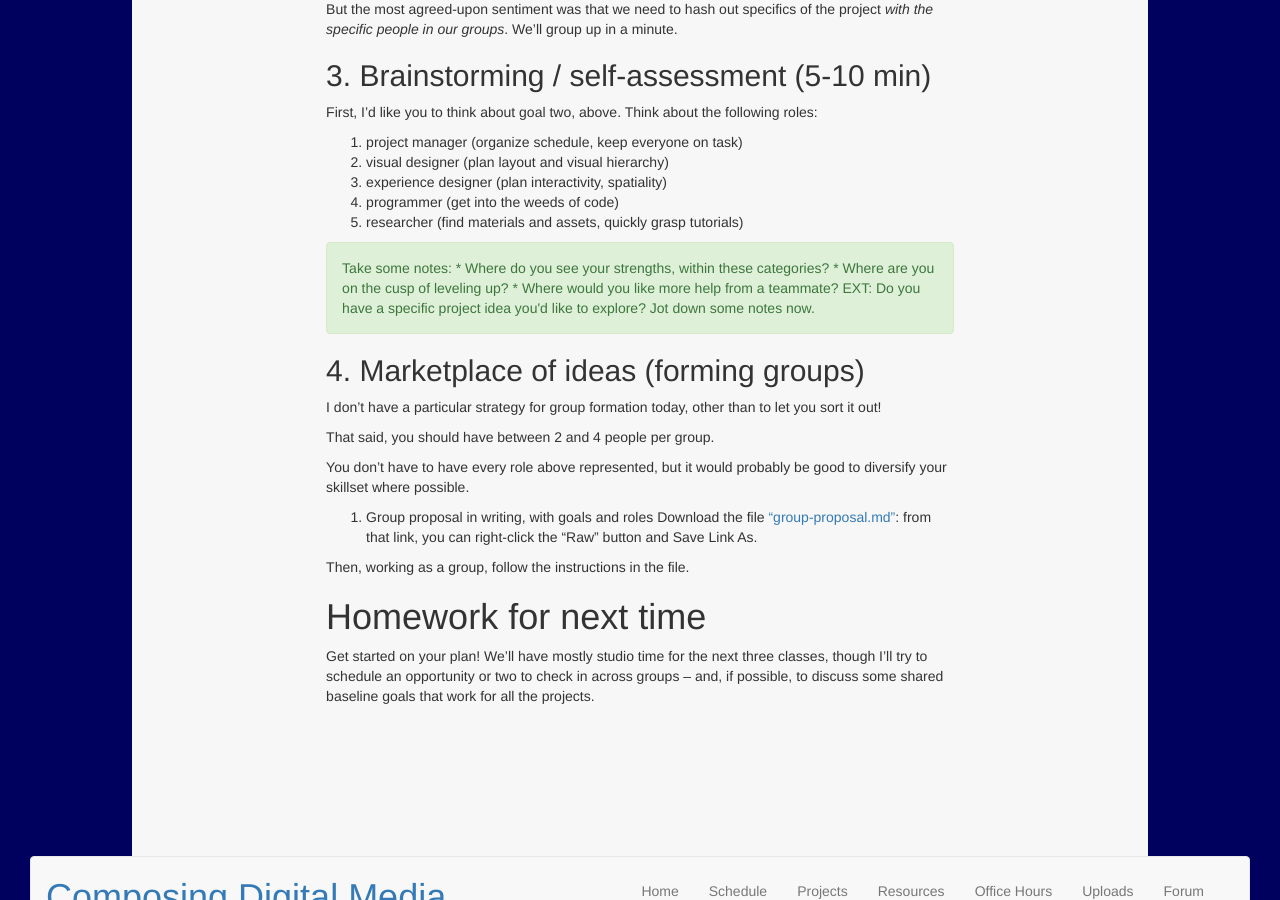
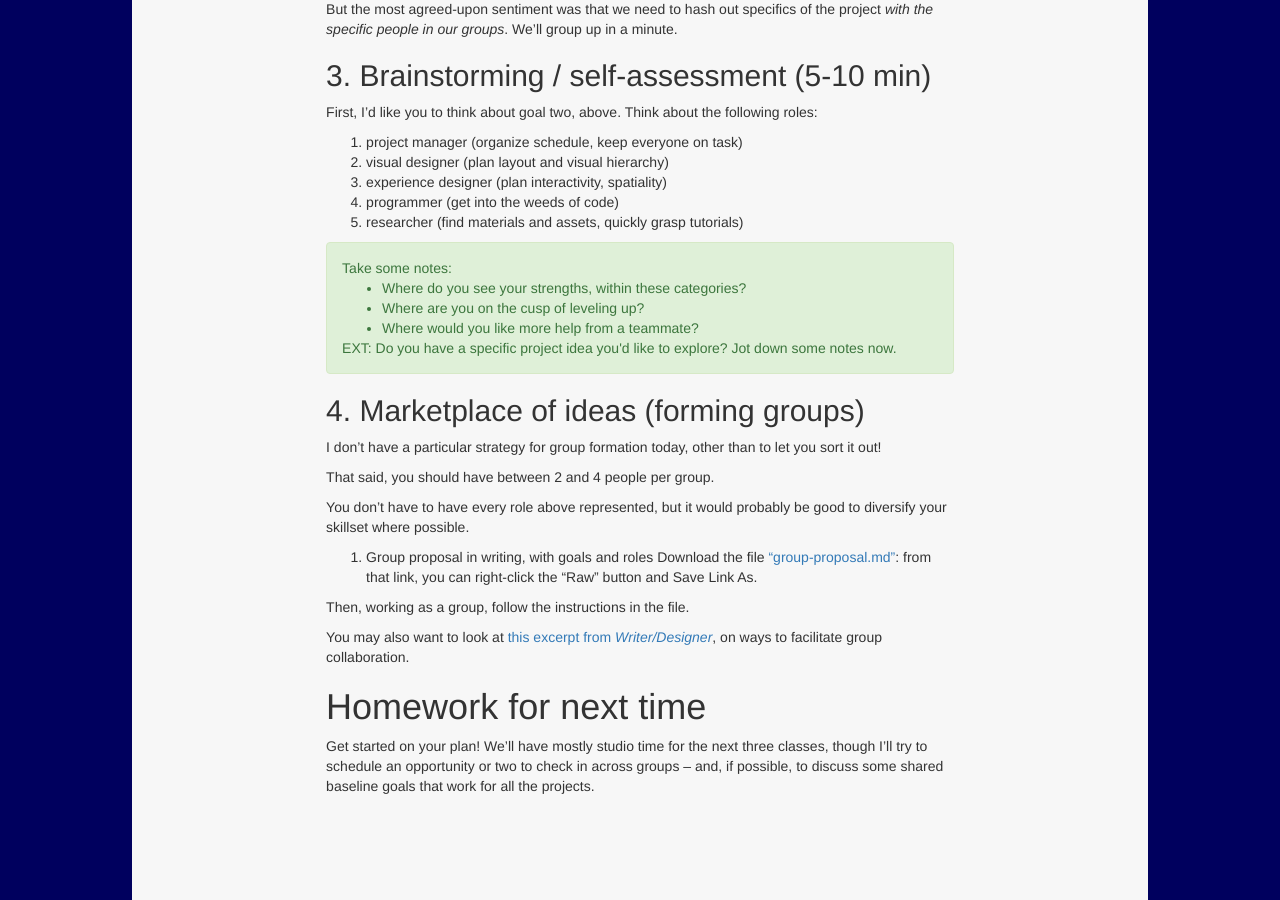
Before and after one commit to benmiller314/cdm2019fall, a Jekyll site: the page built from plans/lesson-22.md, in a window 1280 px wide and 900 px high, scrolled down 1345 px. Built offline with Jekyll 4.4.1, drawn with Linux system fonts in a browser that asks for light colours; our own code applies the rules of GitHub Pages for plain Markdown files.

Commit message:
add link to writer/designer

```diff
--- a/plans/lesson-22.md
+++ b/plans/lesson-22.md
@@ -69,9 +69,10 @@ First, I'd like you to think about goal two, above. Think about the following ro
 
 <div class="alert alert-success">
 Take some notes:
-* Where do you see your strengths, within these categories?
-* Where are you on the cusp of leveling up?
-* Where would you like more help from a teammate?
+<ul><li>Where do you see your strengths, within these categories?</li>
+<li>Where are you on the cusp of leveling up?</li>
+<li>Where would you like more help from a teammate?</li>
+</ul>
 
 EXT: Do you have a specific project idea you'd like to explore? Jot down some notes now.
 </div>
@@ -88,6 +89,8 @@ You don't have to have every role above represented, but it would probably be go
 Download the file ["group-proposal.md"](https://github.com/benmiller314/cdm2019fall/blob/gh-pages/uploads/group-proposal.md): from that link, you can right-click the "Raw" button and Save Link As.
 
 Then, working as a group, follow the instructions in the file.
+
+You may also want to look at [this excerpt from _Writer/Designer_](https://pitt.box.com/s/96l347yyrx2e69lkx635bl0jac4beaye), on ways to facilitate group collaboration.
 
 <!--
 ## 2. Twine: Interactive Narrative
```
